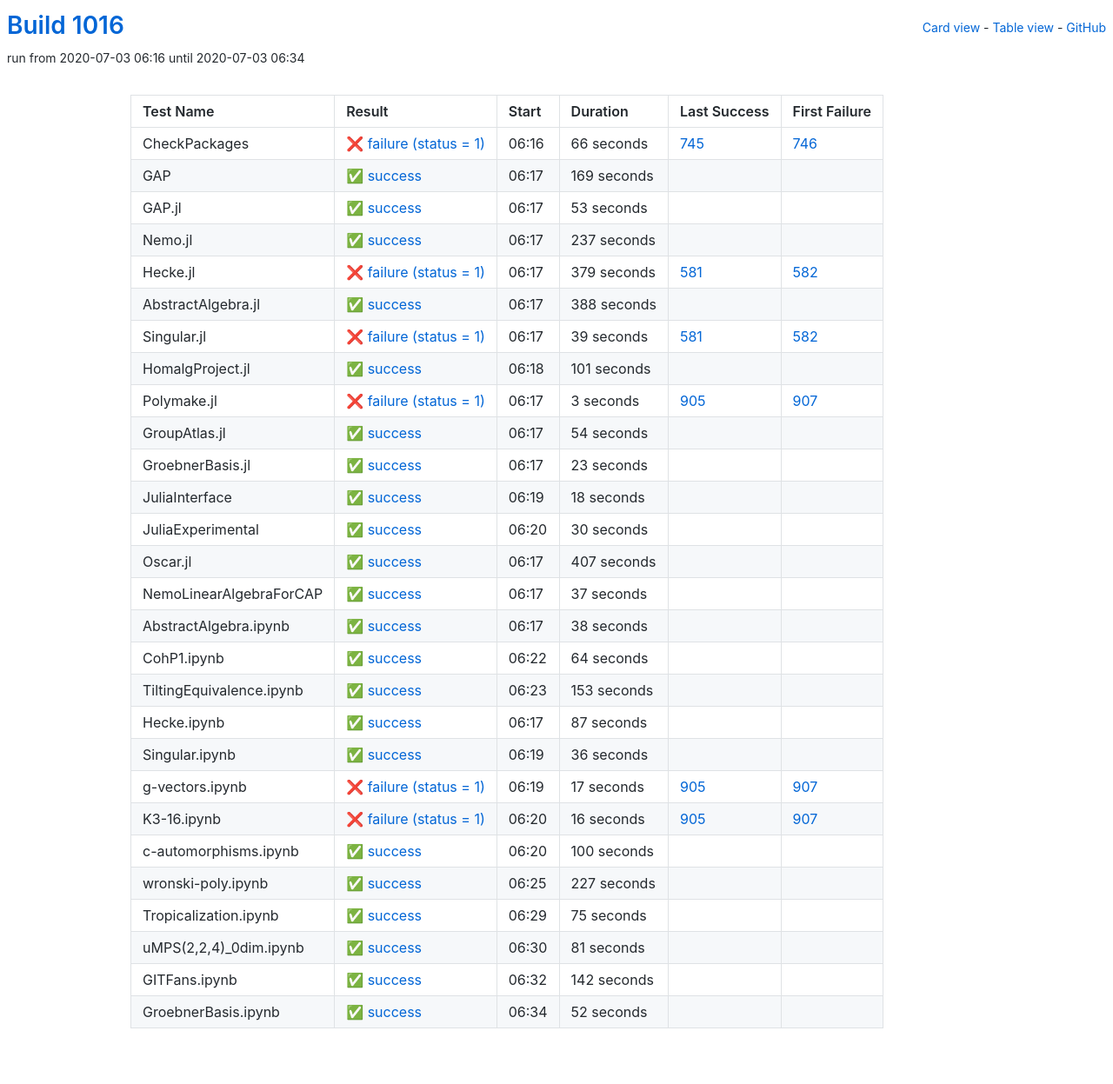
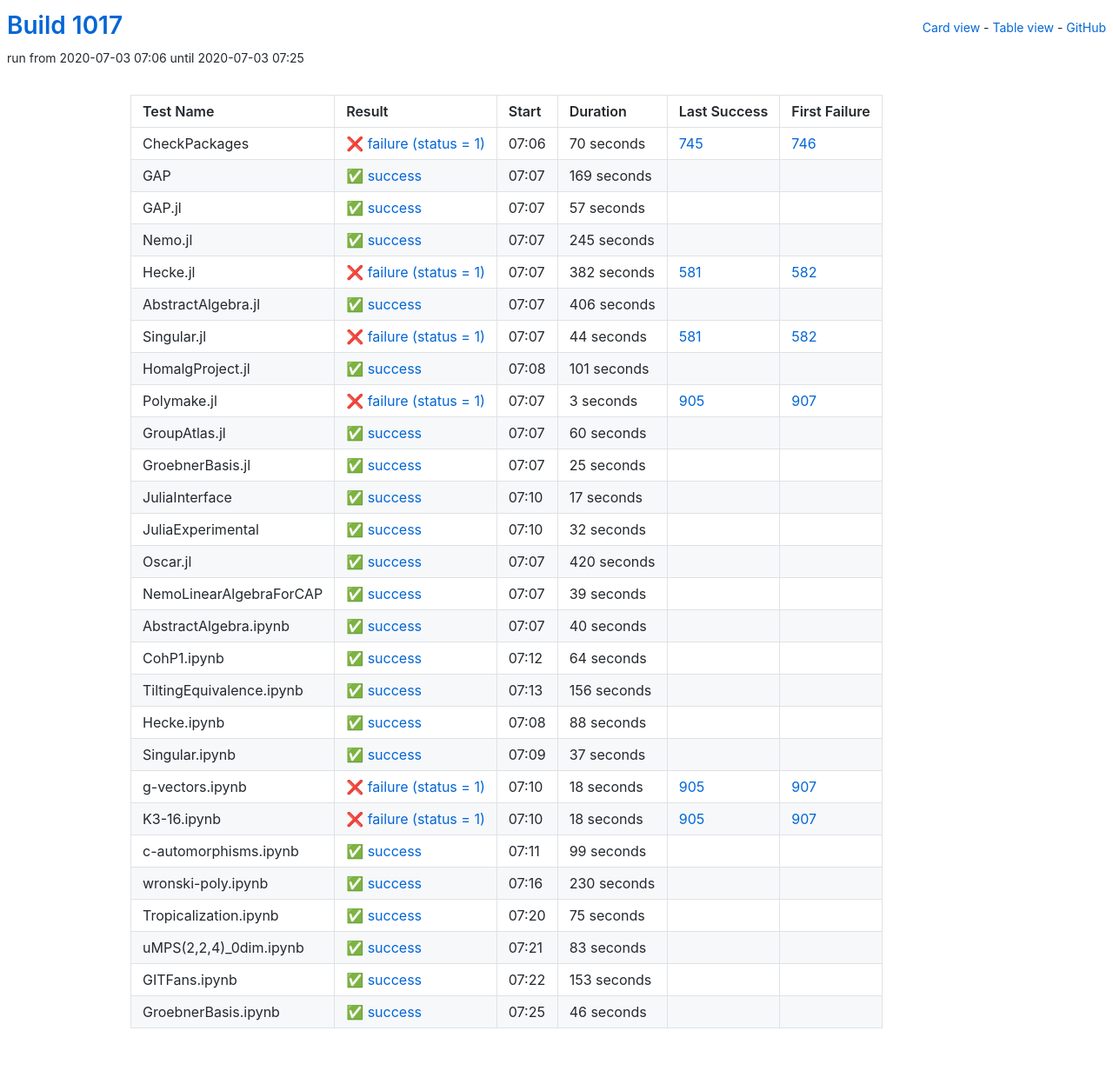
Before and after one commit to oscar-system/oscar-ci-status-1.4, a Jekyll site: the page built from table.html, in a window 1280 px wide. Shown: the whole page at 87% size. Built offline with Jekyll 4.4.1, drawn with Linux system fonts in a browser that asks for light colours.

Commit message:
Build #1017

```diff
--- a/_data/ci.yml
+++ b/_data/ci.yml
@@ -1,6 +1,6 @@
 ---
-build: 1016
-build_url: https://oscarci.mathematik.uni-kl.de/job/oscar-julia-1.4/1016/
+build: 1017
+build_url: https://oscarci.mathematik.uni-kl.de/job/oscar-julia-1.4/1017/
 job: oscar-julia-1.4
 organization: oscar-system
 repo: oscar-ci-status-1.4
@@ -8,20 +8,20 @@ repourl: https://github.com/oscar-system/oscar-ci-status-1.4
 tests:
 - name: CheckPackages
   id: checkpackages
-  log: https://oscarci.mathematik.uni-kl.de/job/oscar-julia-1.4/1016/artifact/logs/build-1016/CheckPackages.log
-  start: 2020-07-03 06:16
+  log: https://oscarci.mathematik.uni-kl.de/job/oscar-julia-1.4/1017/artifact/logs/build-1017/CheckPackages.log
+  start: 2020-07-03 07:06
   success: false
   exitcode: 1
   status: failure
-  duration: 66
+  duration: 70
   last_success: 745
   last_success_url: https://oscarci.mathematik.uni-kl.de/job/oscar-julia-1.4/745/
   first_failure: 746
   first_failure_url: https://oscarci.mathematik.uni-kl.de/job/oscar-julia-1.4/746/
 - name: GAP
   id: gap
-  log: https://oscarci.mathematik.uni-kl.de/job/oscar-julia-1.4/1016/artifact/logs/build-1016/GAP.log
-  start: 2020-07-03 06:17
+  log: https://oscarci.mathematik.uni-kl.de/job/oscar-julia-1.4/1017/artifact/logs/build-1017/GAP.log
+  start: 2020-07-03 07:07
   success: true
   exitcode: 0
   status: success
@@ -32,68 +32,68 @@ tests:
   first_failure_url:
 - name: GAP.jl
   id: gap-jl
-  log: https://oscarci.mathematik.uni-kl.de/job/oscar-julia-1.4/1016/artifact/logs/build-1016/GAP.jl.log
-  start: 2020-07-03 06:17
+  log: https://oscarci.mathematik.uni-kl.de/job/oscar-julia-1.4/1017/artifact/logs/build-1017/GAP.jl.log
+  start: 2020-07-03 07:07
   success: true
   exitcode: 0
   status: success
-  duration: 53
+  duration: 57
   last_success: false
   last_success_url:
   first_failure: false
   first_failure_url:
 - name: Nemo.jl
   id: nemo-jl
-  log: https://oscarci.mathematik.uni-kl.de/job/oscar-julia-1.4/1016/artifact/logs/build-1016/Nemo.jl.log
-  start: 2020-07-03 06:17
+  log: https://oscarci.mathematik.uni-kl.de/job/oscar-julia-1.4/1017/artifact/logs/build-1017/Nemo.jl.log
+  start: 2020-07-03 07:07
   success: true
   exitcode: 0
   status: success
-  duration: 237
+  duration: 245
   last_success: false
   last_success_url:
   first_failure: false
   first_failure_url:
 - name: Hecke.jl
   id: hecke-jl
-  log: https://oscarci.mathematik.uni-kl.de/job/oscar-julia-1.4/1016/artifact/logs/build-1016/Hecke.jl.log
-  start: 2020-07-03 06:17
+  log: https://oscarci.mathematik.uni-kl.de/job/oscar-julia-1.4/1017/artifact/logs/build-1017/Hecke.jl.log
+  start: 2020-07-03 07:07
   success: false
   exitcode: 1
   status: failure
-  duration: 379
+  duration: 382
   last_success: 581
   last_success_url: https://oscarci.mathematik.uni-kl.de/job/oscar-julia-1.4/581/
   first_failure: 582
   first_failure_url: https://oscarci.mathematik.uni-kl.de/job/oscar-julia-1.4/582/
 - name: AbstractAlgebra.jl
   id: abstractalgebra-jl
-  log: https://oscarci.mathematik.uni-kl.de/job/oscar-julia-1.4/1016/artifact/logs/build-1016/AbstractAlgebra.jl.log
-  start: 2020-07-03 06:17
+  log: https://oscarci.mathematik.uni-kl.de/job/oscar-julia-1.4/1017/artifact/logs/build-1017/AbstractAlgebra.jl.log
+  start: 2020-07-03 07:07
   success: true
   exitcode: 0
   status: success
-  duration: 388
+  duration: 406
   last_success: false
   last_success_url:
   first_failure: false
   first_failure_url:
 - name: Singular.jl
   id: singular-jl
-  log: https://oscarci.mathematik.uni-kl.de/job/oscar-julia-1.4/1016/artifact/logs/build-1016/Singular.jl.log
-  start: 2020-07-03 06:17
+  log: https://oscarci.mathematik.uni-kl.de/job/oscar-julia-1.4/1017/artifact/logs/build-1017/Singular.jl.log
+  start: 2020-07-03 07:07
   success: false
   exitcode: 1
   status: failure
-  duration: 39
+  duration: 44
   last_success: 581
   last_success_url: https://oscarci.mathematik.uni-kl.de/job/oscar-julia-1.4/581/
   first_failure: 582
   first_failure_url: https://oscarci.mathematik.uni-kl.de/job/oscar-julia-1.4/582/
 - name: HomalgProject.jl
   id: homalgproject-jl
-  log: https://oscarci.mathematik.uni-kl.de/job/oscar-julia-1.4/1016/artifact/logs/build-1016/HomalgProject.jl.log
-  start: 2020-07-03 06:18
+  log: https://oscarci.mathematik.uni-kl.de/job/oscar-julia-1.4/1017/artifact/logs/build-1017/HomalgProject.jl.log
+  start: 2020-07-03 07:08
   success: true
   exitcode: 0
   status: success
@@ -104,8 +104,8 @@ tests:
   first_failure_url:
 - name: Polymake.jl
   id: polymake-jl
-  log: https://oscarci.mathematik.uni-kl.de/job/oscar-julia-1.4/1016/artifact/logs/build-1016/Polymake.jl.log
-  start: 2020-07-03 06:17
+  log: https://oscarci.mathematik.uni-kl.de/job/oscar-julia-1.4/1017/artifact/logs/build-1017/Polymake.jl.log
+  start: 2020-07-03 07:07
   success: false
   exitcode: 1
   status: failure
@@ -116,92 +116,92 @@ tests:
   first_failure_url: https://oscarci.mathematik.uni-kl.de/job/oscar-julia-1.4/907/
 - name: GroupAtlas.jl
   id: groupatlas-jl
-  log: https://oscarci.mathematik.uni-kl.de/job/oscar-julia-1.4/1016/artifact/logs/build-1016/GroupAtlas.jl.log
-  start: 2020-07-03 06:17
+  log: https://oscarci.mathematik.uni-kl.de/job/oscar-julia-1.4/1017/artifact/logs/build-1017/GroupAtlas.jl.log
+  start: 2020-07-03 07:07
   success: true
   exitcode: 0
   status: success
-  duration: 54
+  duration: 60
   last_success: false
   last_success_url:
   first_failure: false
   first_failure_url:
 - name: GroebnerBasis.jl
   id: groebnerbasis-jl
-  log: https://oscarci.mathematik.uni-kl.de/job/oscar-julia-1.4/1016/artifact/logs/build-1016/GroebnerBasis.jl.log
-  start: 2020-07-03 06:17
+  log: https://oscarci.mathematik.uni-kl.de/job/oscar-julia-1.4/1017/artifact/logs/build-1017/GroebnerBasis.jl.log
+  start: 2020-07-03 07:07
   success: true
   exitcode: 0
   status: success
-  duration: 23
+  duration: 25
   last_success: false
   last_success_url:
   first_failure: false
   first_failure_url:
 - name: JuliaInterface
   id: juliainterface
-  log: https://oscarci.mathematik.uni-kl.de/job/oscar-julia-1.4/1016/artifact/logs/build-1016/JuliaInterface.log
-  start: 2020-07-03 06:19
+  log: https://oscarci.mathematik.uni-kl.de/job/oscar-julia-1.4/1017/artifact/logs/build-1017/JuliaInterface.log
+  start: 2020-07-03 07:10
   success: true
   exitcode: 0
   status: success
-  duration: 18
+  duration: 17
   last_success: false
   last_success_url:
   first_failure: false
   first_failure_url:
 - name: JuliaExperimental
   id: juliaexperimental
-  log: https://oscarci.mathematik.uni-kl.de/job/oscar-julia-1.4/1016/artifact/logs/build-1016/JuliaExperimental.log
-  start: 2020-07-03 06:20
+  log: https://oscarci.mathematik.uni-kl.de/job/oscar-julia-1.4/1017/artifact/logs/build-1017/JuliaExperimental.log
+  start: 2020-07-03 07:10
   success: true
   exitcode: 0
   status: success
-  duration: 30
+  duration: 32
   last_success: false
   last_success_url:
   first_failure: false
   first_failure_url:
 - name: Oscar.jl
   id: oscar-jl
-  log: https://oscarci.mathematik.uni-kl.de/job/oscar-julia-1.4/1016/artifact/logs/build-1016/Oscar.jl.log
-  start: 2020-07-03 06:17
+  log: https://oscarci.mathematik.uni-kl.de/job/oscar-julia-1.4/1017/artifact/logs/build-1017/Oscar.jl.log
+  start: 2020-07-03 07:07
   success: true
   exitcode: 0
   status: success
-  duration: 407
+  duration: 420
   last_success: false
   last_success_url:
   first_failure: false
   first_failure_url:
 - name: NemoLinearAlgebraForCAP
   id: nemolinearalgebraforcap
-  log: https://oscarci.mathematik.uni-kl.de/job/oscar-julia-1.4/1016/artifact/logs/build-1016/NemoLinearAlgebraForCAP.log
-  start: 2020-07-03 06:17
+  log: https://oscarci.mathematik.uni-kl.de/job/oscar-julia-1.4/1017/artifact/logs/build-1017/NemoLinearAlgebraForCAP.log
+  start: 2020-07-03 07:07
   success: true
   exitcode: 0
   status: success
-  duration: 37
+  duration: 39
   last_success: false
   last_success_url:
   first_failure: false
   first_failure_url:
 - name: AbstractAlgebra.ipynb
   id: abstractalgebra-ipynb
-  log: https://oscarci.mathematik.uni-kl.de/job/oscar-julia-1.4/1016/artifact/logs/build-1016/AbstractAlgebra.ipynb.log
-  start: 2020-07-03 06:17
+  log: https://oscarci.mathematik.uni-kl.de/job/oscar-julia-1.4/1017/artifact/logs/build-1017/AbstractAlgebra.ipynb.log
+  start: 2020-07-03 07:07
   success: true
   exitcode: 0
   status: success
-  duration: 38
+  duration: 40
   last_success: false
   last_success_url:
   first_failure: false
   first_failure_url:
 - name: CohP1.ipynb
   id: cohp1-ipynb
-  log: https://oscarci.mathematik.uni-kl.de/job/oscar-julia-1.4/1016/artifact/logs/build-1016/CohP1.ipynb.log
-  start: 2020-07-03 06:22
+  log: https://oscarci.mathematik.uni-kl.de/job/oscar-julia-1.4/1017/artifact/logs/build-1017/CohP1.ipynb.log
+  start: 2020-07-03 07:12
   success: true
   exitcode: 0
   status: success
@@ -212,92 +212,92 @@ tests:
   first_failure_url:
 - name: TiltingEquivalence.ipynb
   id: tiltingequivalence-ipynb
-  log: https://oscarci.mathematik.uni-kl.de/job/oscar-julia-1.4/1016/artifact/logs/build-1016/TiltingEquivalence.ipynb.log
-  start: 2020-07-03 06:23
+  log: https://oscarci.mathematik.uni-kl.de/job/oscar-julia-1.4/1017/artifact/logs/build-1017/TiltingEquivalence.ipynb.log
+  start: 2020-07-03 07:13
   success: true
   exitcode: 0
   status: success
-  duration: 153
+  duration: 156
   last_success: false
   last_success_url:
   first_failure: false
   first_failure_url:
 - name: Hecke.ipynb
   id: hecke-ipynb
-  log: https://oscarci.mathematik.uni-kl.de/job/oscar-julia-1.4/1016/artifact/logs/build-1016/Hecke.ipynb.log
-  start: 2020-07-03 06:17
+  log: https://oscarci.mathematik.uni-kl.de/job/oscar-julia-1.4/1017/artifact/logs/build-1017/Hecke.ipynb.log
+  start: 2020-07-03 07:08
   success: true
   exitcode: 0
   status: success
-  duration: 87
+  duration: 88
   last_success: false
   last_success_url:
   first_failure: false
   first_failure_url:
 - name: Singular.ipynb
   id: singular-ipynb
-  log: https://oscarci.mathematik.uni-kl.de/job/oscar-julia-1.4/1016/artifact/logs/build-1016/Singular.ipynb.log
-  start: 2020-07-03 06:19
+  log: https://oscarci.mathematik.uni-kl.de/job/oscar-julia-1.4/1017/artifact/logs/build-1017/Singular.ipynb.log
+  start: 2020-07-03 07:09
   success: true
   exitcode: 0
   status: success
-  duration: 36
+  duration: 37
   last_success: false
   last_success_url:
   first_failure: false
   first_failure_url:
 - name: g-vectors.ipynb
   id: g-vectors-ipynb
-  log: https://oscarci.mathematik.uni-kl.de/job/oscar-julia-1.4/1016/artifact/logs/build-1016/g-vectors.ipynb.log
-  start: 2020-07-03 06:19
+  log: https://oscarci.mathematik.uni-kl.de/job/oscar-julia-1.4/1017/artifact/logs/build-1017/g-vectors.ipynb.log
+  start: 2020-07-03 07:10
   success: false
   exitcode: 1
   status: failure
-  duration: 17
+  duration: 18
   last_success: 905
   last_success_url: https://oscarci.mathematik.uni-kl.de/job/oscar-julia-1.4/905/
   first_failure: 907
   first_failure_url: https://oscarci.mathematik.uni-kl.de/job/oscar-julia-1.4/907/
 - name: K3-16.ipynb
   id: k3-16-ipynb
-  log: https://oscarci.mathematik.uni-kl.de/job/oscar-julia-1.4/1016/artifact/logs/build-1016/K3-16.ipynb.log
-  start: 2020-07-03 06:20
+  log: https://oscarci.mathematik.uni-kl.de/job/oscar-julia-1.4/1017/artifact/logs/build-1017/K3-16.ipynb.log
+  start: 2020-07-03 07:10
   success: false
   exitcode: 1
   status: failure
-  duration: 16
+  duration: 18
   last_success: 905
   last_success_url: https://oscarci.mathematik.uni-kl.de/job/oscar-julia-1.4/905/
   first_failure: 907
   first_failure_url: https://oscarci.mathematik.uni-kl.de/job/oscar-julia-1.4/907/
 - name: c-automorphisms.ipynb
   id: c-automorphisms-ipynb
-  log: https://oscarci.mathematik.uni-kl.de/job/oscar-julia-1.4/1016/artifact/logs/build-1016/c-automorphisms.ipynb.log
-  start: 2020-07-03 06:20
+  log: https://oscarci.mathematik.uni-kl.de/job/oscar-julia-1.4/1017/artifact/logs/build-1017/c-automorphisms.ipynb.log
+  start: 2020-07-03 07:11
   success: true
   exitcode: 0
   status: success
-  duration: 100
+  duration: 99
   last_success: false
   last_success_url:
   first_failure: false
   first_failure_url:
 - name: wronski-poly.ipynb
   id: wronski-poly-ipynb
-  log: https://oscarci.mathematik.uni-kl.de/job/oscar-julia-1.4/1016/artifact/logs/build-1016/wronski-poly.ipynb.log
-  start: 2020-07-03 06:25
+  log: https://oscarci.mathematik.uni-kl.de/job/oscar-julia-1.4/1017/artifact/logs/build-1017/wronski-poly.ipynb.log
+  start: 2020-07-03 07:16
   success: true
   exitcode: 0
   status: success
-  duration: 227
+  duration: 230
   last_success: false
   last_success_url:
   first_failure: false
   first_failure_url:
 - name: Tropicalization.ipynb
   id: tropicalization-ipynb
-  log: https://oscarci.mathematik.uni-kl.de/job/oscar-julia-1.4/1016/artifact/logs/build-1016/Tropicalization.ipynb.log
-  start: 2020-07-03 06:29
+  log: https://oscarci.mathematik.uni-kl.de/job/oscar-julia-1.4/1017/artifact/logs/build-1017/Tropicalization.ipynb.log
+  start: 2020-07-03 07:20
   success: true
   exitcode: 0
   status: success
@@ -308,36 +308,36 @@ tests:
   first_failure_url:
 - name: uMPS(2,2,4)_0dim.ipynb
   id: umps-2-2-4-0dim-ipynb
-  log: https://oscarci.mathematik.uni-kl.de/job/oscar-julia-1.4/1016/artifact/logs/build-1016/uMPS-2-2-4-_0dim.ipynb.log
-  start: 2020-07-03 06:30
+  log: https://oscarci.mathematik.uni-kl.de/job/oscar-julia-1.4/1017/artifact/logs/build-1017/uMPS-2-2-4-_0dim.ipynb.log
+  start: 2020-07-03 07:21
   success: true
   exitcode: 0
   status: success
-  duration: 81
+  duration: 83
   last_success: false
   last_success_url:
   first_failure: false
   first_failure_url:
 - name: GITFans.ipynb
   id: gitfans-ipynb
-  log: https://oscarci.mathematik.uni-kl.de/job/oscar-julia-1.4/1016/artifact/logs/build-1016/GITFans.ipynb.log
-  start: 2020-07-03 06:32
+  log: https://oscarci.mathematik.uni-kl.de/job/oscar-julia-1.4/1017/artifact/logs/build-1017/GITFans.ipynb.log
+  start: 2020-07-03 07:22
   success: true
   exitcode: 0
   status: success
-  duration: 142
+  duration: 153
   last_success: false
   last_success_url:
   first_failure: false
   first_failure_url:
 - name: GroebnerBasis.ipynb
   id: groebnerbasis-ipynb
-  log: https://oscarci.mathematik.uni-kl.de/job/oscar-julia-1.4/1016/artifact/logs/build-1016/GroebnerBasis.ipynb.log
-  start: 2020-07-03 06:34
+  log: https://oscarci.mathematik.uni-kl.de/job/oscar-julia-1.4/1017/artifact/logs/build-1017/GroebnerBasis.ipynb.log
+  start: 2020-07-03 07:25
   success: true
   exitcode: 0
   status: success
-  duration: 52
+  duration: 46
   last_success: false
   last_success_url:
   first_failure: false
```
Also changed, not shown: README.md.
